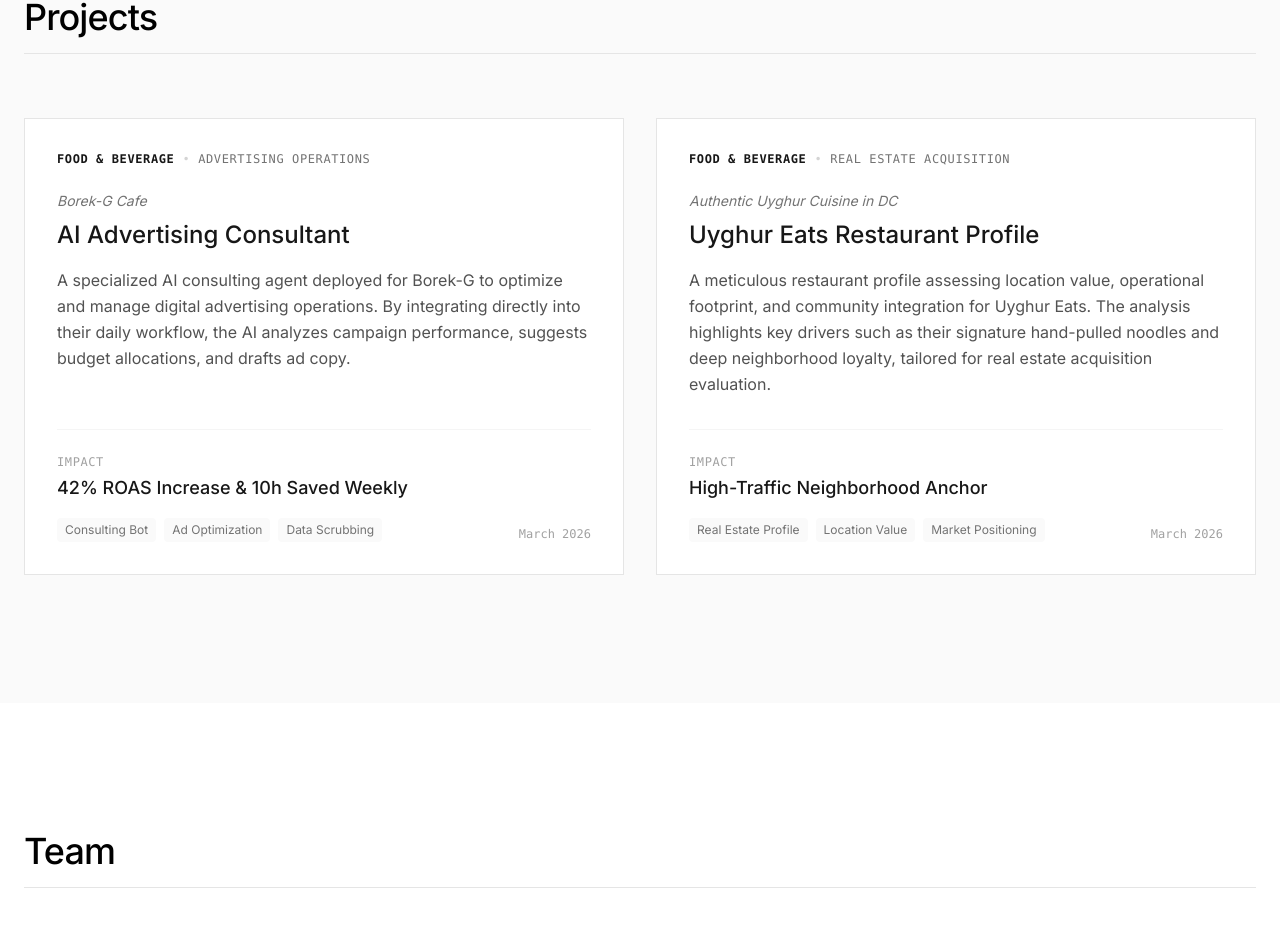
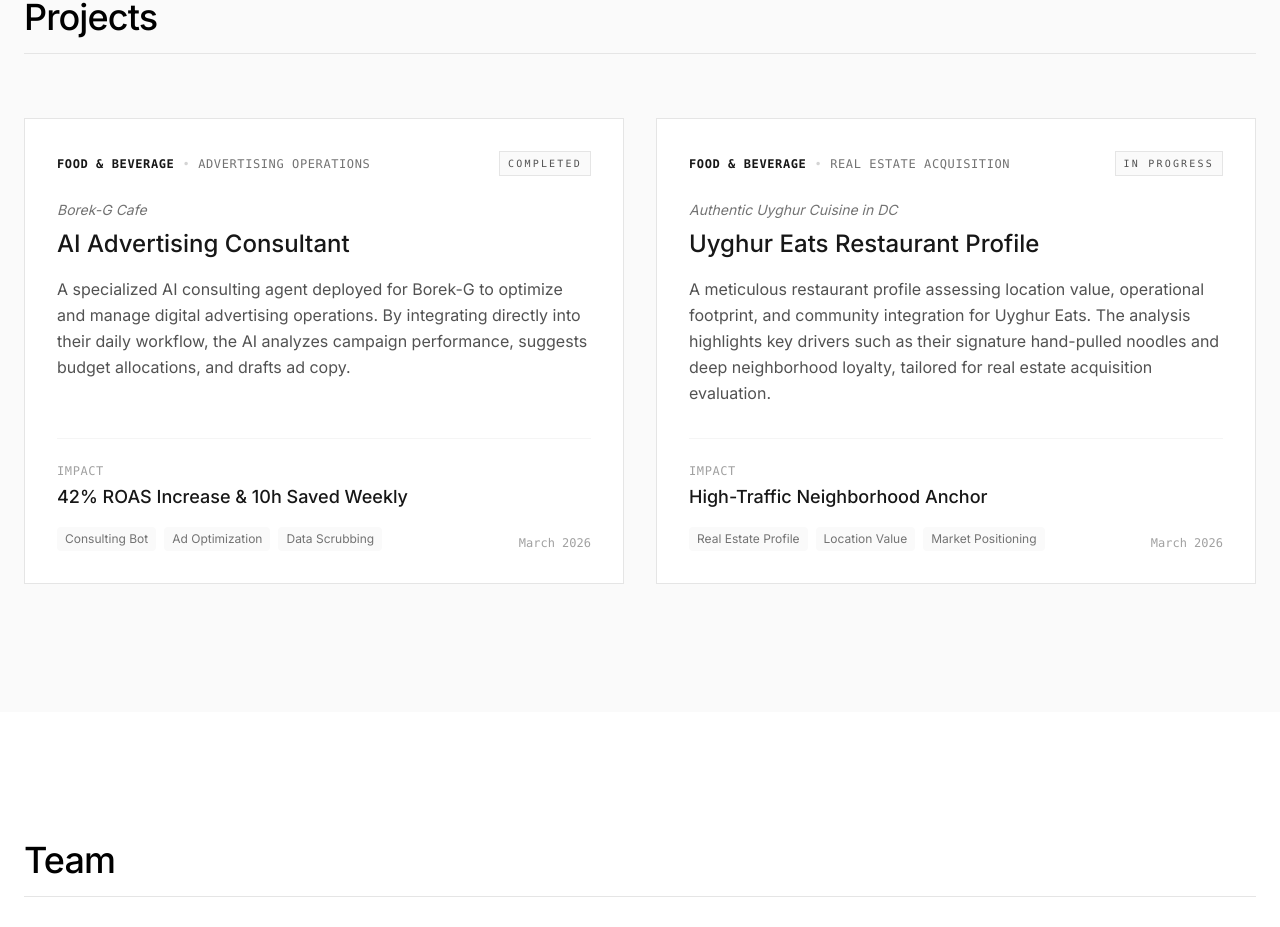
Before and after one commit to aliahm08/B2W, a React (Vite) app: page / in a window 1280 px wide. Shown: the part 3603-4530 px from the top of the page. Built offline with nearby package versions, Linux system fonts and the light colour scheme.

Commit message:
added status tags on projects. added disclaimer on caravan project

```diff
--- a/src/components/Industries.tsx
+++ b/src/components/Industries.tsx
@@ -31,10 +31,15 @@ export default function Industries() {
             )}
 
             <div>
-              <div className="flex items-center gap-2 text-xs font-mono uppercase tracking-wider text-neutral-500 mb-6">
-                <span className="font-semibold text-neutral-900">{project.category}</span>
-                <span className="text-neutral-300">•</span>
-                <span>{project.serviceType}</span>
+              <div className="flex flex-wrap items-center justify-between gap-3 mb-6">
+                <div className="flex items-center gap-2 text-xs font-mono uppercase tracking-wider text-neutral-500">
+                  <span className="font-semibold text-neutral-900">{project.category}</span>
+                  <span className="text-neutral-300">•</span>
+                  <span>{project.serviceType}</span>
+                </div>
+                <span className="border border-neutral-200 bg-neutral-50 px-2 py-1 text-[10px] font-mono uppercase tracking-[0.22em] text-neutral-600">
+                  {project.status}
+                </span>
               </div>
 
               <div className="text-sm text-neutral-500 italic mb-2">
--- a/src/content/caseStudies.ts
+++ b/src/content/caseStudies.ts
@@ -105,6 +105,7 @@ export const projects = [
         id: 10,
         category: "FOOD & BEVERAGE",
         serviceType: "Advertising Operations",
+        status: "Completed",
         clientDescription: "Borek-G Cafe",
         title: "AI Advertising Consultant",
         description: "A specialized AI consulting agent deployed for Borek-G to optimize and manage digital advertising operations. By integrating directly into their daily workflow, the AI analyzes campaign performance, suggests budget allocations, and drafts ad copy.",
@@ -117,6 +118,7 @@ export const projects = [
         id: 11,
         category: "FOOD & BEVERAGE",
         serviceType: "Real Estate Acquisition",
+        status: "In Progress",
         clientDescription: "Authentic Uyghur Cuisine in DC",
         title: "Uyghur Eats Restaurant Profile",
         description: "A meticulous restaurant profile assessing location value, operational footprint, and community integration for Uyghur Eats. The analysis highlights key drivers such as their signature hand-pulled noodles and deep neighborhood loyalty, tailored for real estate acquisition evaluation.",
--- a/src/pages/UyghurEats.tsx
+++ b/src/pages/UyghurEats.tsx
@@ -150,6 +150,9 @@ export default function UyghurEats() {
                             </button>
                             <p className="mt-3 text-xs text-neutral-500">
                                 Opens a short acquisition intake form for direct outreach.
+                            </p>
+                            <p className="mt-4 border-t border-white/10 pt-4 text-[11px] leading-5 text-neutral-400">
+                                B2W LLC is not acting as a brokerage or agent in this matter. B2W LLC provides consulting services to the client only.
                             </p>
                         </aside>
                     </div>
@@ -348,6 +351,9 @@ export default function UyghurEats() {
                             <p className="mt-3 max-w-xl text-sm leading-6 text-neutral-600">
                                 Share your proposed purchase range, buyer profile, and intended close timeline. This form is positioned for individual acquirers.
                             </p>
+                            <p className="mt-3 max-w-xl text-xs leading-5 text-neutral-500">
+                                B2W LLC is not a brokerage or agent and does not represent either party in a brokerage capacity. B2W LLC provides consulting services to the client.
+                            </p>
                         </div>
 
                         {!isOfferSubmitted ? (
```
